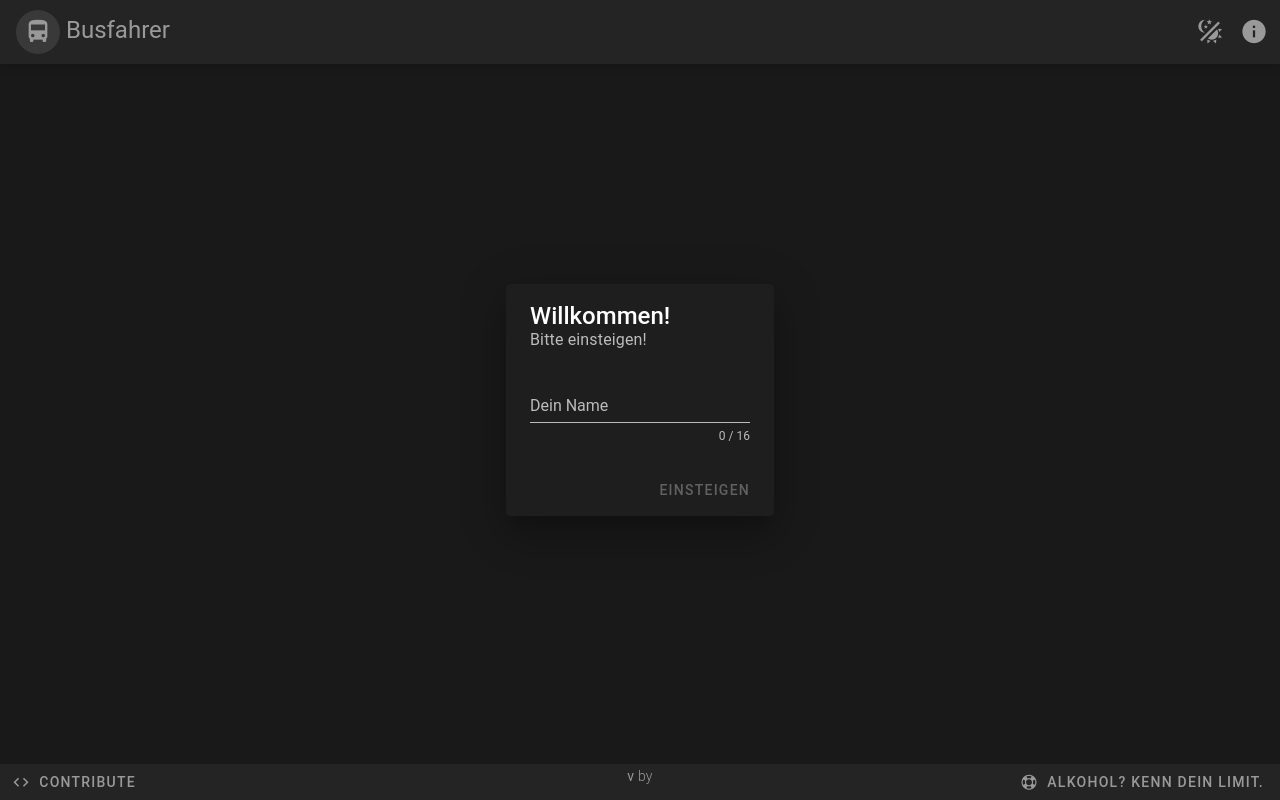
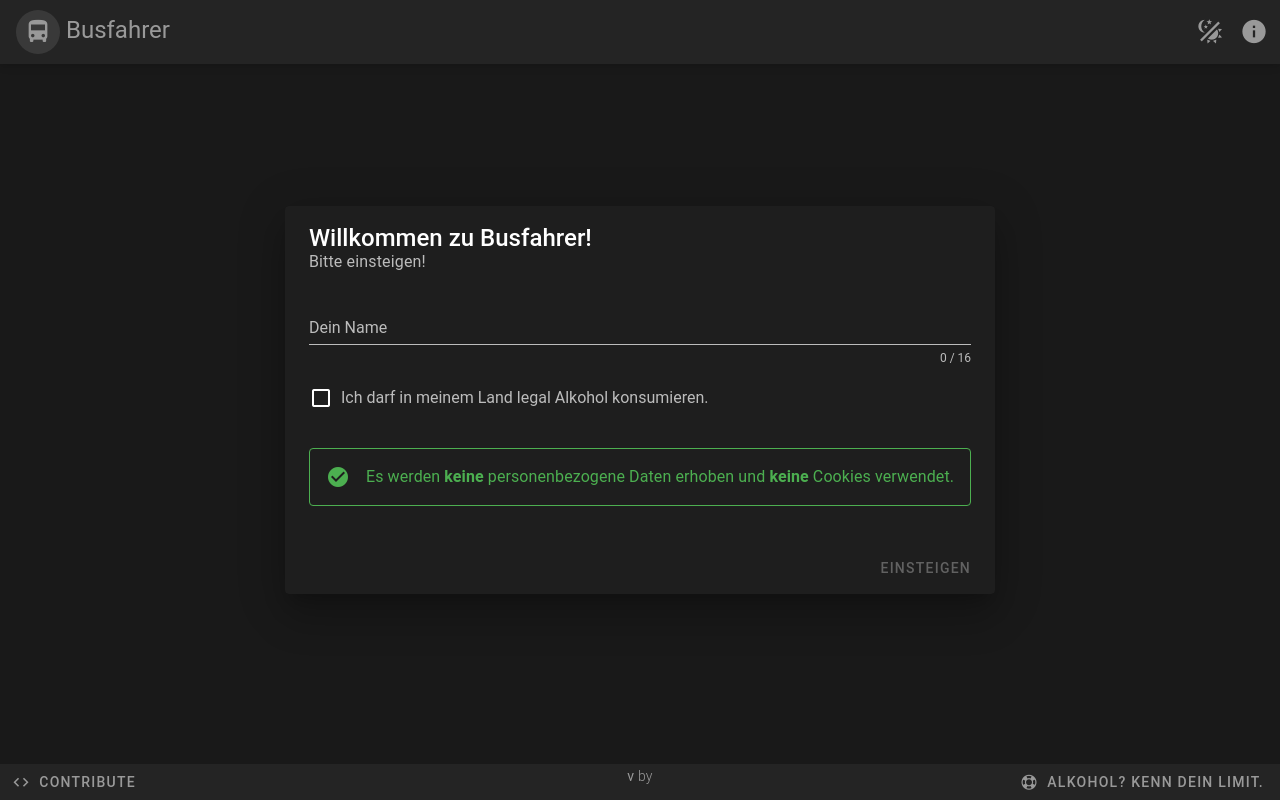
Before and after one commit to lfeigl/busfahrer, a Vue app: page / in a window 1280 px wide. Built offline with nearby package versions, Linux system fonts and the light colour scheme; a small style sheet from the web is missing; what vue-socket.io-extended would draw is missing.

Commit message:
Add disclaimer & age verification

```diff
--- a/src/components/common/WelcomeDialog.vue
+++ b/src/components/common/WelcomeDialog.vue
@@ -5,7 +5,7 @@
     width="unset"
   >
     <v-card>
-      <v-card-title class="headline">Willkommen!</v-card-title>
+      <v-card-title class="headline">Willkommen zu Busfahrer!</v-card-title>
       <v-card-subtitle class="subtitle-1">Bitte einsteigen!</v-card-subtitle>
 
       <v-card-text>
@@ -16,6 +16,20 @@
           label="Dein Name"
           hide-details="auto"
         />
+
+        <v-checkbox
+          v-model="isOfLegalAge"
+          label="Ich darf in meinem Land legal Alkohol konsumieren."
+        />
+
+        <v-alert
+          class="mt-4"
+          type="success"
+          outlined
+        >
+          Es werden <strong>keine</strong> personenbezogene Daten erhoben
+          und <strong>keine</strong> Cookies verwendet.
+        </v-alert>
       </v-card-text>
 
       <v-card-actions>
@@ -23,7 +37,7 @@
         <v-btn
           color="primary"
           text
-          :disabled="isEmptyString(playerName)"
+          :disabled="isEmptyString(playerName) || !isOfLegalAge"
           @click="submitPlayerName"
         >
           Einsteigen
@@ -43,6 +57,7 @@ export default Vue.extend({
   data() {
     return {
       playerName: '',
+      isOfLegalAge: false,
     };
   },
   computed: {
```
